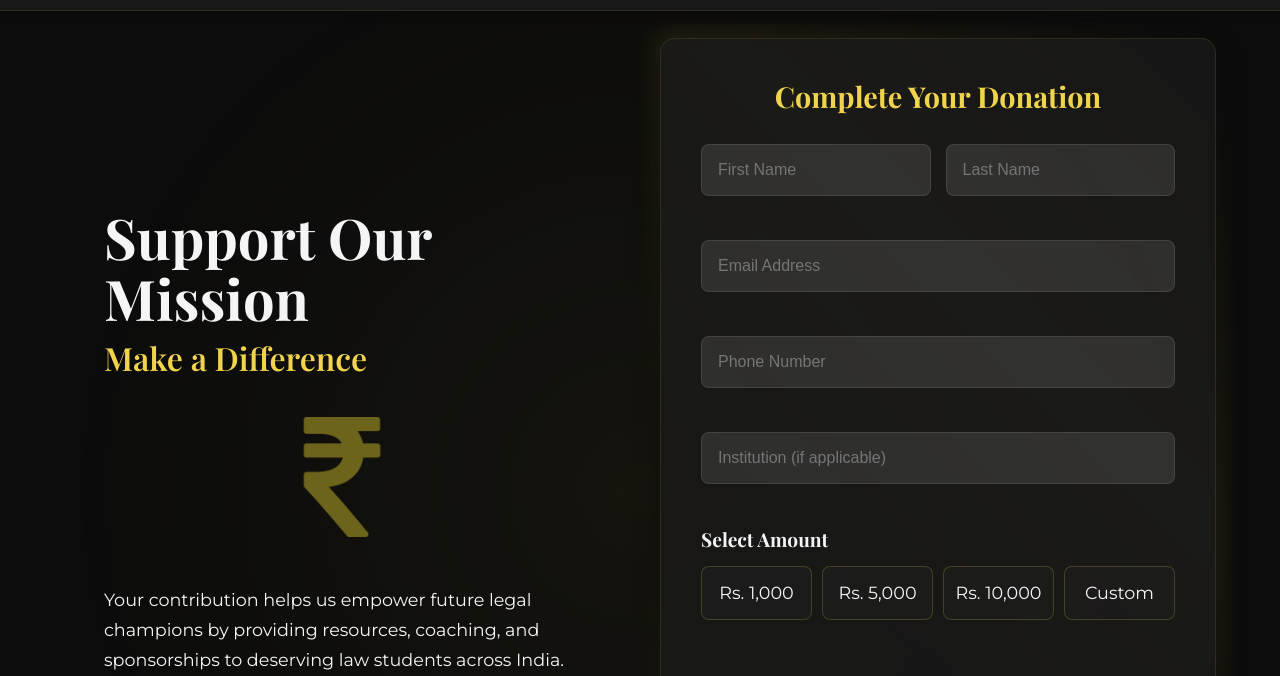
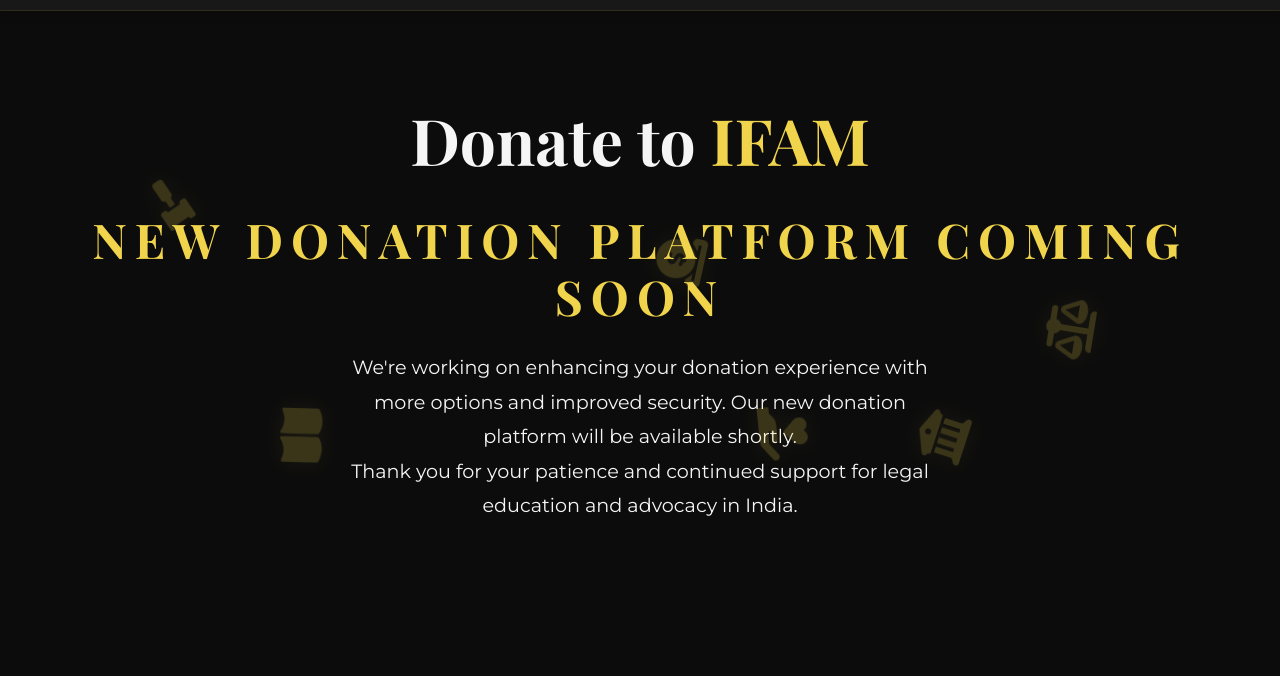
Before and after one commit to harendrasingh-legaldst/ifam-website, a plain HTML site: page donate.html in a window 1280 px wide. Shown: the part 82-758 px from the top of the page. Drawn offline with nearby package versions, Linux system fonts and the light colour scheme.

Commit message:
Your commit message here

```diff
--- a/donate.html
+++ b/donate.html
@@ -9,6 +9,10 @@
     <link rel="preconnect" href="https://fonts.googleapis.com">
     <link rel="preconnect" href="https://fonts.gstatic.com" crossorigin>
     <link href="https://fonts.googleapis.com/css2?family=Montserrat:wght@300;400;500;600;700;800&family=Playfair+Display:wght@400;500;600;700&display=swap" rel="stylesheet">
+    <script>
+        // VERSION CONTROL - Change this to "v2" to show the coming soon page
+        const DONATE_PAGE_VERSION = "v2";
+    </script>
 </head>
 <body class="donate-page">
     <div class="cursor"></div>
@@ -42,6 +46,8 @@
         <div class="glow-element"></div>
     </div>
 
+    <!-- V1: Current Donate Page Content -->
+    <div id="donate-v1-content">
         <section class="donate-hero">
             <div class="donate-container">
                 <div class="donate-info">
@@ -160,6 +166,29 @@
                 </div>
             </div>
         </section>
+    </div>
+
+    <!-- V2: Coming Soon Page Content -->
+    <div id="donate-v2-content" class="version-coming-soon">
+        <div class="coming-soon-content">
+            <h1>Donate to <span class="accent-text">IFAM</span></h1>
+
+            <div class="coming-soon-message">
+                <h2>New Donation Platform Coming Soon</h2>
+                <p>We're working on enhancing your donation experience with more options and improved security. Our new donation platform will be available shortly.</p>
+                <p>Thank you for your patience and continued support for legal education and advocacy in India.</p>
+            </div>
+
+            <div class="floating-icons-container">
+                <div class="floating-icon icon-1"><i class="fas fa-gavel"></i></div>
+                <div class="floating-icon icon-2"><i class="fas fa-balance-scale"></i></div>
+                <div class="floating-icon icon-3"><i class="fas fa-book-open"></i></div>
+                <div class="floating-icon icon-4"><i class="fas fa-university"></i></div>
+                <div class="floating-icon icon-5"><i class="fas fa-hand-holding-heart"></i></div>
+                <div class="floating-icon icon-6"><i class="fas fa-donate"></i></div>
+            </div>
+        </div>
+    </div>
 
     <footer>
         <div class="container">
@@ -205,5 +234,23 @@
     <script src="https://cdnjs.cloudflare.com/ajax/libs/gsap/3.9.1/gsap.min.js"></script>
     <script src="https://cdnjs.cloudflare.com/ajax/libs/gsap/3.9.1/ScrollTrigger.min.js"></script>
     <script src="script.js"></script>
+    <script>
+        // Version switching logic
+        document.addEventListener('DOMContentLoaded', function() {
+            const donateV1Content = document.getElementById('donate-v1-content');
+            const donateV2Content = document.getElementById('donate-v2-content');
+
+            // Hide both initially
+            donateV1Content.style.display = 'none';
+            donateV2Content.style.display = 'none';
+
+            // Show the appropriate version based on the version variable
+            if (DONATE_PAGE_VERSION === 'v1') {
+                donateV1Content.style.display = 'block';
+            } else if (DONATE_PAGE_VERSION === 'v2') {
+                donateV2Content.style.display = 'block';
+            }
+        });
+    </script>
 </body>
 </html>
```
Lines whose indentation alone changed are shown as unchanged.
